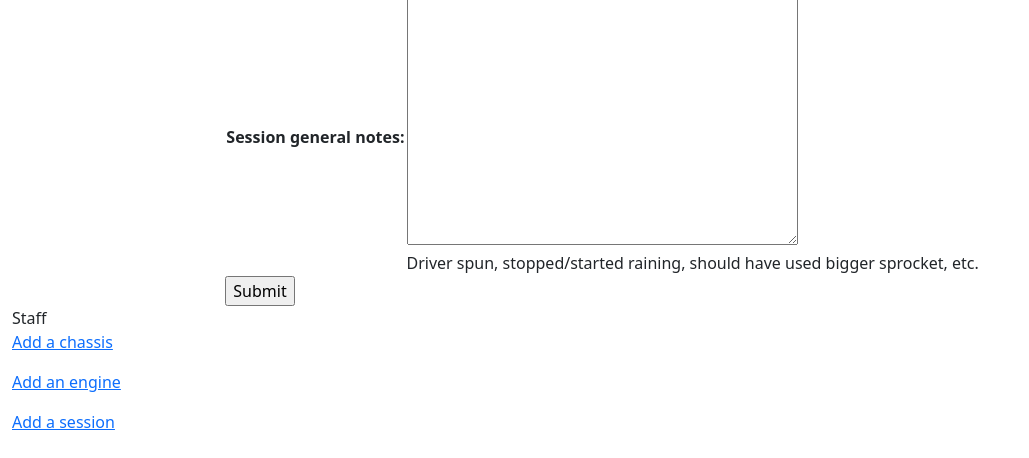
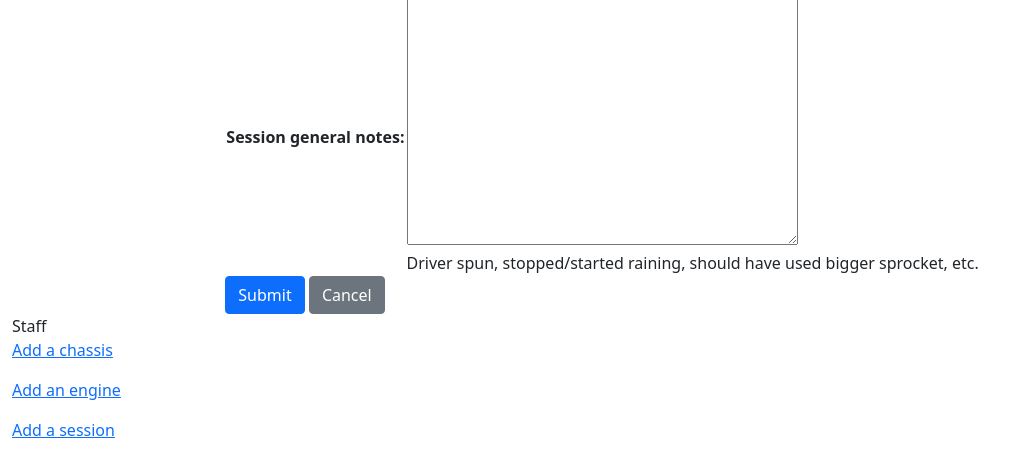
Before and after one commit to monica-shi/karting, a Django app: page /session/session/create/ in a window 1280 px wide. Shown: the part 2844-3302 px from the top of the page, without its empty margins (0-1029 px from the left). Before the commit the page ends 3274 px from the top, so only its background shows below. Run offline with Django 4.2, Linux system fonts and the light colour scheme; the visitor is signed in with stand-in values (Sample User, id 1); data that the repository does not hold is empty.

Commit message:
Add cancel button to session creation form

```diff
--- a/session/templates/session/session_form.html
+++ b/session/templates/session/session_form.html
@@ -6,6 +6,7 @@
   <table>
     {{ form.as_table }}
   </table>
-  <input type="submit" value="Submit" />
+  <button type="submit" class="btn btn-primary" value="Submit">Submit</button>
+  <button type="button" class="btn btn-secondary" onclick="window.history.back();">Cancel</button>
 </form>
 {% endblock %}
--- a/session/views.py
+++ b/session/views.py
@@ -216,7 +216,7 @@ class SessionUpdate(PermissionRequiredMixin, UpdateView):
 
 
 class SessionDelete(PermissionRequiredMixin, DeleteView):
-    model = Chassis
+    model = Session
     success_url = reverse_lazy('session')
     permission_required = 'session.delete_session'
 
```
